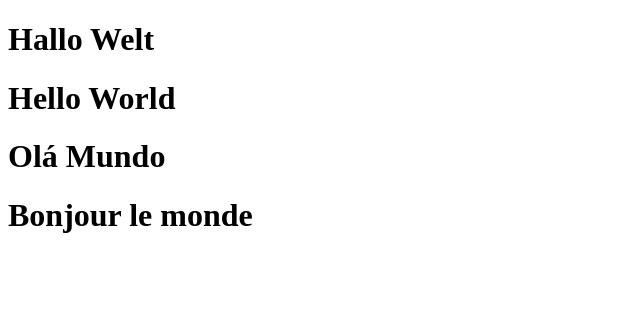
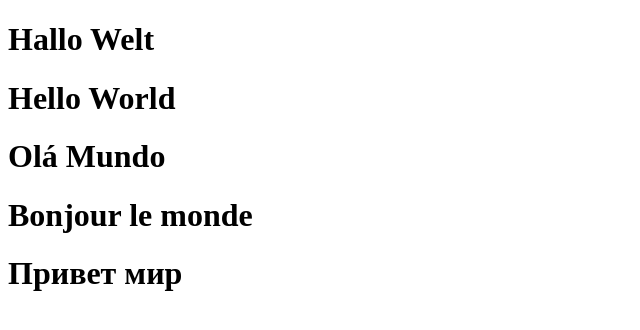
Before and after one commit to janhuddel/express-demo, a website: page public/index.html in a window 1280 px wide. Shown: the whole page, without its empty margins (0-640 px from the left). Drawn offline with Linux system fonts and the light colour scheme.

Commit message:
greeting added

```diff
--- a/public/index.html
+++ b/public/index.html
@@ -11,5 +11,6 @@
     <h1>Hello World</h1>
     <h1>Olá Mundo</h1>
     <h1>Bonjour le monde</h1>
+    <h1>Привет мир</h1>
   </body>
 </html>
```
